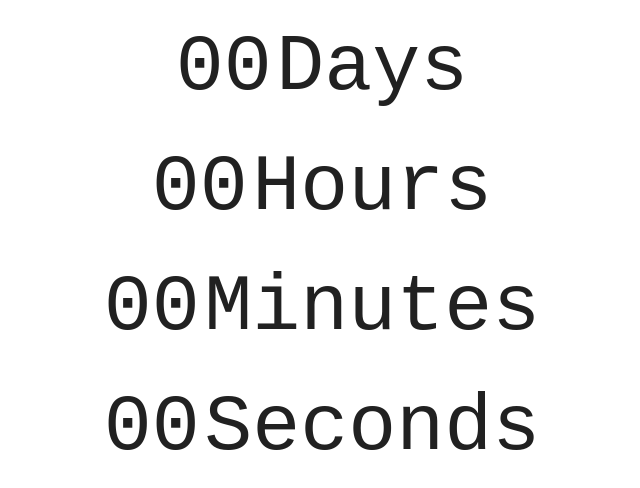
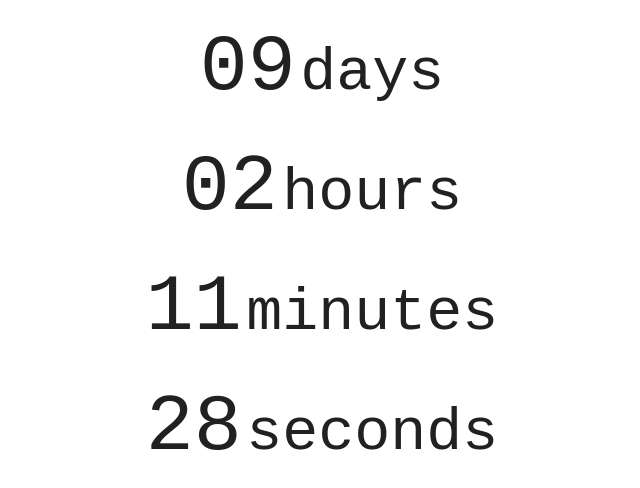
Before and after one commit to Anastasiia-Yarmilko/goit-js-hw-11-timer, a plain HTML site: page index.html in a window 1280 px wide. Shown: the whole page, without its empty margins (318-958 px from the left). Drawn offline with Linux system fonts and the light colour scheme.

Commit message:
Выполнила задание

```diff
--- a/css/styles.css
+++ b/css/styles.css
@@ -9,21 +9,6 @@ body {
     Roboto, Oxygen, Ubuntu, Cantarell, "Open Sans", sans-serif;
   line-height: 1.5;
   color: #2a2a2a;
-}
-
-button,
-label {
-  cursor: pointer;
-}
-
-input {
-  font: inherit;
-}
-
-img {
-  display: block;
-  max-width: 100%;
-  height: auto;
 }
 
 .field {
@@ -42,3 +27,7 @@ img {
   margin-top: 0;
   margin-bottom: 24px;
 }
+
+.label {
+  font-size: 60px;
+}
--- a/index.html
+++ b/index.html
@@ -12,22 +12,22 @@
     <div class="timer" id="timer-1">
         <div class="field">
             <span class="value" data-value="days">00</span>
-            <span class="label">Days</span>
+            <span class="label">days</span>
         </div>
 
         <div class="field">
             <span class="value" data-value="hours">00</span>
-            <span class="label">Hours</span>
+            <span class="label">hours</span>
         </div>
 
         <div class="field">
             <span class="value" data-value="mins">00</span>
-            <span class="label">Minutes</span>
+            <span class="label">minutes</span>
         </div>
 
         <div class="field">
             <span class="value" data-value="secs">00</span>
-            <span class="label">Seconds</span>
+            <span class="label">seconds</span>
         </div>
     </div>
 
--- a/index.js
+++ b/index.js
@@ -23,8 +23,51 @@
 //  */
 // const secs = Math.floor((time % (1000 * 60)) / 1000);
 
+const refs = {
+  days: document.querySelector('[data-value="days"]'),
+  hours: document.querySelector('[data-value="hours"]'),
+  mins: document.querySelector('[data-value="mins"]'),
+  secs: document.querySelector('[data-value="secs"]'),
+};
 
-new CountdownTimer({
+class CountdownTimer {
+  intervalId = null;
+
+  constructor({ selector, targetDate }) {
+    this.selector = selector;
+    this.targetDate = targetDate;
+  };
+
+  timer() {
+    if (this.targetDate > Date.now()) {
+      this.intervalId = setInterval(() => {
+        if (this.targetDate - 1001 < Date.now()) {
+          clearInterval(intervalId);
+        }
+        const time = this.targetDate - Date.now();
+        this.updateClock(time);
+      }, 1000);
+    }
+  }
+
+  updateClock(time) {
+    const days = this.pad(Math.floor(time / (1000 * 60 * 60 * 24)));
+    const hours = this.pad(Math.floor((time % (1000 * 60 * 60 * 24)) / (1000 * 60 * 60)));
+    const mins = this.pad(Math.floor((time % (1000 * 60 * 60)) / (1000 * 60)));
+    const secs = this.pad(Math.floor((time % (1000 * 60)) / 1000));
+
+    refs.days.textContent = `${days}`;
+    refs.hours.textContent = `${hours}`;
+    refs.mins.textContent = `${mins}`;
+    refs.secs.textContent = `${secs}`;
+  };
+
+  pad (value) {
+    return String(value).padStart(2, '0');
+  }
+};
+
+new CountdownTimer ({
   selector: '#timer-1',
-  targetDate: new Date('Jul 17, 2019'),
-});
+  targetDate: new Date('March 27, 2021'),
+}).timer();
```
